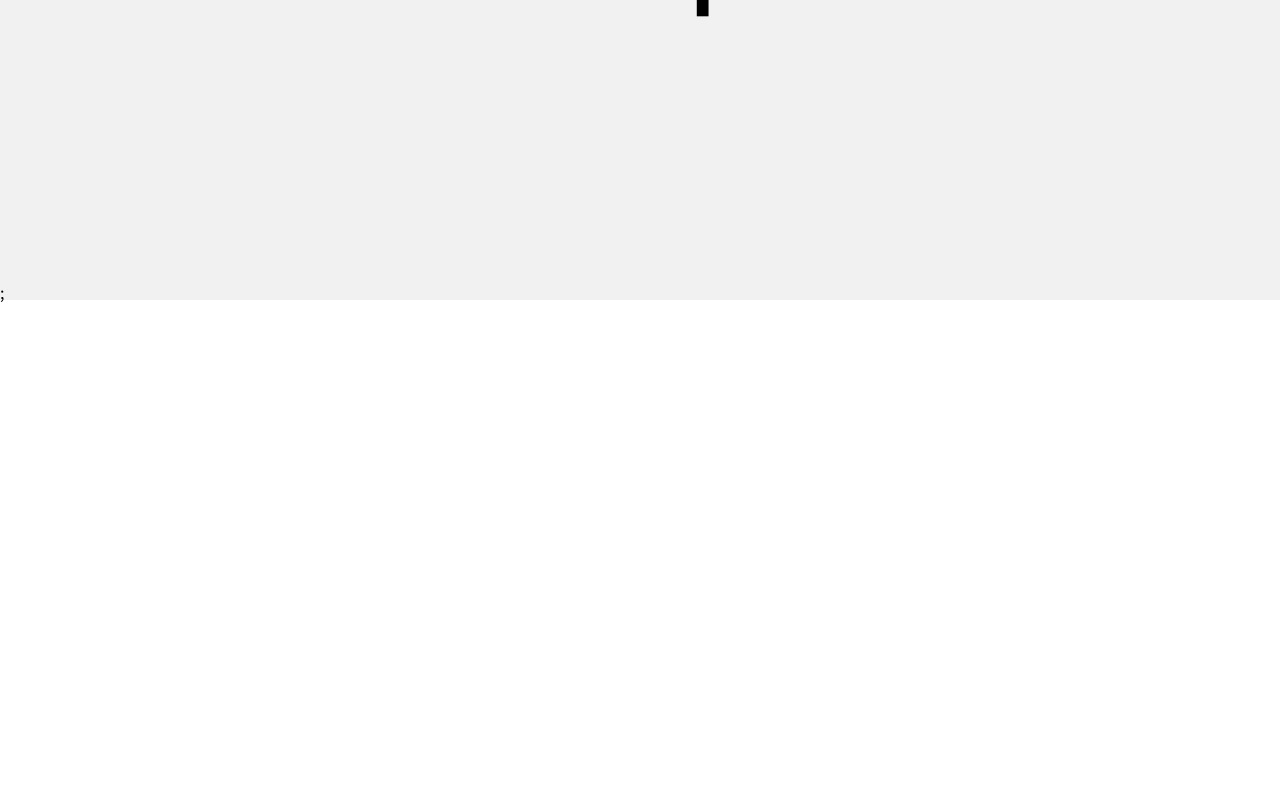
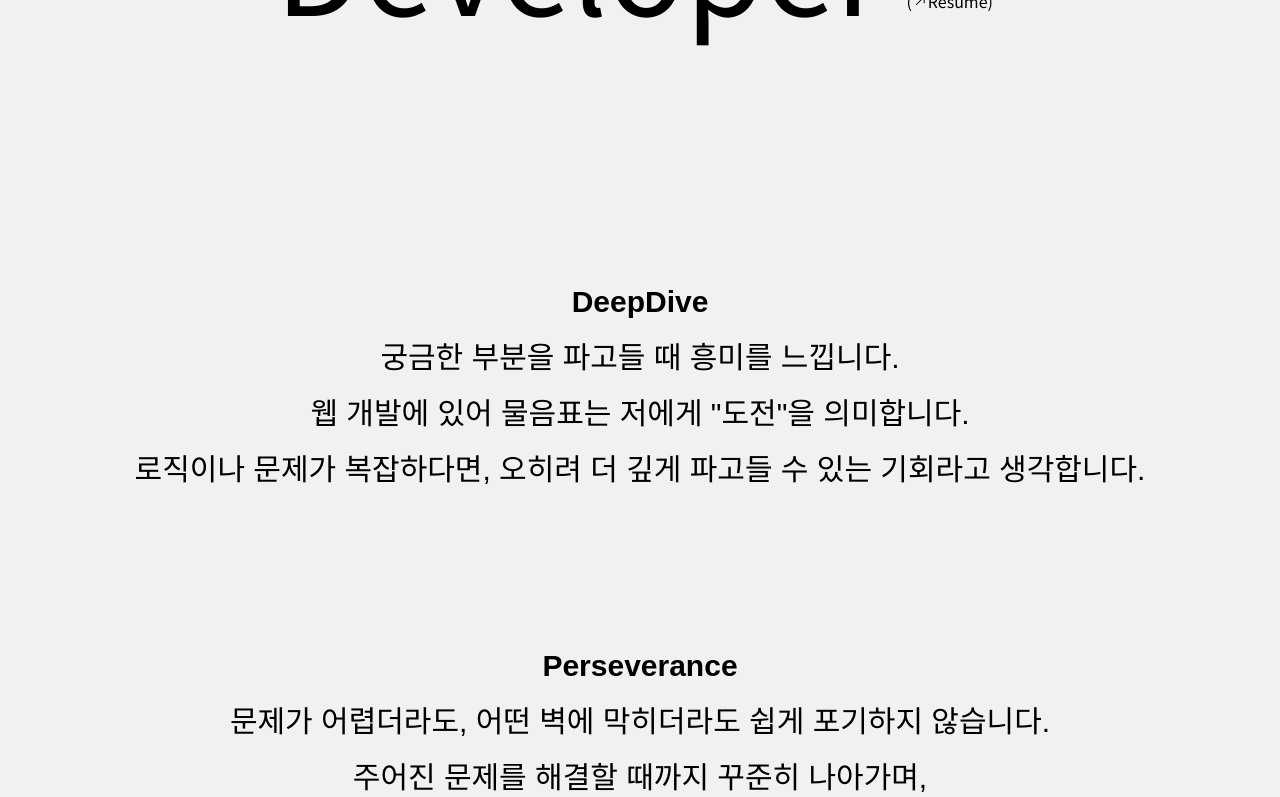
Before and after one commit to jhchoi1182/portfolio, a React (Vite) app: page / in a window 1280 px wide. Shown: the part 652-1449 px from the top of the page. Before the commit the page ends 956 px from the top, so only its background shows below. Built offline with nearby package versions, Linux system fonts and the light colour scheme; a web font is replaced by a local one.

Commit message:
[FEAT] Intro 추가

```diff
--- a/src/App.tsx
+++ b/src/App.tsx
@@ -9,7 +9,7 @@ function App() {
       className="bg-[#f1f1f1] dark:bg-[#0E0E0E] text-black dark:text-white"
       onMouseMove={handleMouseMove}
     >
-      <Router />;
+      <Router />
     </div>
   );
 }
--- a/src/components/mainBanner/css/animation.css
+++ b/src/components/mainBanner/css/animation.css
@@ -55,3 +55,36 @@
 .revealTextAfter1750ms {
   animation: reveal 0.75s linear 1.75s backwards;
 }
+
+.fadeInUpAfter250ms {
+  opacity: 0;
+  transform: translateY(50px);
+  transition:
+    opacity 1s 0.25s,
+    transform 1s 0.25s;
+}
+.fadeInUpAfter450ms {
+  opacity: 0;
+  transform: translateY(50px);
+  transition:
+    opacity 1s 0.45s,
+    transform 1s 0.45s;
+}
+.fadeInUpAfter650ms {
+  opacity: 0;
+  transform: translateY(50px);
+  transition:
+    opacity 1s 0.45s,
+    transform 1s 0.45s;
+}
+.fadeInUpAfter850ms {
+  opacity: 0;
+  transform: translateY(50px);
+  transition:
+    opacity 1s 0.45s,
+    transform 1s 0.45s;
+}
+.show {
+  opacity: 1;
+  transform: translateY(0);
+}
--- a/src/components/mainBanner/index/MainBanner.tsx
+++ b/src/components/mainBanner/index/Banner.tsx
@@ -2,14 +2,14 @@ import Developer from "../elements/Developer";
 import End from "../elements/End";
 import Front from "../elements/Front";
 
-function MainBanner() {
+function Banner() {
   return (
-    <section className="flex flex-col items-center">
+    <div className="flex flex-col justify-center items-center h-screen -mt-[4%] mb-[4%] select-none font-notoSans">
       <Front />
       <End />
       <Developer />
-    </section>
+    </div>
   );
 }
 
-export default MainBanner;
+export default Banner;
--- /dev/null
+++ b/src/components/mainBanner/index/Overview.tsx
@@ -0,0 +1,97 @@
+import { useState, useEffect, useRef } from "react";
+import "../css/animation.css";
+
+const Overview: React.FC = () => {
+  const [showElements, setShowElements] = useState([
+    false,
+    false,
+    false,
+    false,
+  ]);
+  const refs = [
+    useRef<HTMLDivElement | null>(null),
+    useRef<HTMLDivElement | null>(null),
+    useRef<HTMLDivElement | null>(null),
+    useRef<HTMLDivElement | null>(null),
+  ];
+
+  useEffect(() => {
+    const checkScroll = () => {
+      const newShowElements = showElements.map((isShown, index) => {
+        if (isShown) return true;
+        const currentRef = refs[index].current;
+        if (!currentRef) return false;
+        const rect = currentRef.getBoundingClientRect();
+        return rect.top <= window.innerHeight - rect.height / 2;
+      });
+      setShowElements(newShowElements);
+    };
+
+    window.addEventListener("scroll", checkScroll);
+    return () => window.removeEventListener("scroll", checkScroll);
+  }, [showElements]);
+
+  return (
+    <div className="w-full h-screen text-3xl">
+      <div className="flex flex-col items-center gap-5">
+        <div
+          ref={refs[0]}
+          className={`fadeInUpAfter250ms font-bold ${
+            showElements[0] ? "show" : ""
+          }`}
+        >
+          DeepDive
+        </div>
+        <div
+          ref={refs[1]}
+          className={`fadeInUpAfter450ms ${showElements[1] ? "show" : ""}`}
+        >
+          궁금한 부분을 파고들 때 흥미를 느낍니다.
+        </div>
+        <div
+          ref={refs[1]}
+          className={`fadeInUpAfter450ms ${showElements[1] ? "show" : ""}`}
+        >
+          웹 개발에 있어 물음표는 저에게 "도전"을 의미합니다.
+        </div>
+        <div
+          ref={refs[1]}
+          className={`fadeInUpAfter450ms ${showElements[1] ? "show" : ""}`}
+        >
+          로직이나 문제가 복잡하다면, 오히려 더 깊게 파고들 수 있는 기회라고
+          생각합니다.
+        </div>
+      </div>
+      <div className="flex flex-col items-center gap-5 mt-40">
+        <div
+          ref={refs[2]}
+          className={`fadeInUpAfter650ms font-bold ${
+            showElements[2] ? "show" : ""
+          }`}
+        >
+          Perseverance
+        </div>
+        <div
+          ref={refs[3]}
+          className={`fadeInUpAfter850ms ${showElements[3] ? "show" : ""}`}
+        >
+          문제가 어렵더라도, 어떤 벽에 막히더라도 쉽게 포기하지 않습니다.
+        </div>
+        <div
+          ref={refs[3]}
+          className={`fadeInUpAfter850ms ${showElements[3] ? "show" : ""}`}
+        >
+          주어진 문제를 해결할 때까지 꾸준히 나아가며,
+        </div>
+        <div
+          ref={refs[3]}
+          className={`fadeInUpAfter850ms ${showElements[3] ? "show" : ""}`}
+        >
+          이 과정에서 배운 것들을 기록하는 습관이 있습니다.
+        </div>
+      </div>
+    </div>
+  );
+};
+
+export default Overview;
--- a/src/pages/Home.tsx
+++ b/src/pages/Home.tsx
@@ -1,10 +1,14 @@
-import MainBanner from "../components/mainBanner/index/MainBanner";
+import Banner from "../components/mainBanner/index/Banner";
+import Overview from "../components/mainBanner/index/Overview";
 
 function Home() {
   return (
-    <div className="w-full h-screen flex justify-center pt-[10%]">
-      <MainBanner />
-    </div>
+    <main>
+      <section>
+        <Banner />
+        <Overview />
+      </section>
+    </main>
   );
 }
 
--- a/src/styles/reset.css
+++ b/src/styles/reset.css
@@ -1,6 +1,14 @@
 @tailwind base;
 @tailwind components;
 @tailwind utilities;
+
+@font-face {
+  font-family: "Chosunilbo_myungjo";
+  src: url("https://cdn.jsdelivr.net/gh/projectnoonnu/noonfonts_one@1.0/Chosunilbo_myungjo.woff")
+    format("woff");
+  font-weight: normal;
+  font-style: normal;
+}
 
 html,
 body,
@@ -105,7 +113,7 @@ section {
   display: block;
 }
 body {
-  font-family: "Noto Sans KR", sans-serif;
+  font-family: "Chosunilbo_myungjo", sans-serif;
   line-height: 1;
 }
 ol,
--- a/tailwind.config.js
+++ b/tailwind.config.js
@@ -6,6 +6,7 @@ export default {
     extend: {
       fontFamily: {
         montserrat: ["Montserrat", "sans-serif"],
+        notoSans: ["Noto Sans KR", "sans-serif"],
       },
       keyframes: {
         fadeIn: {
```
